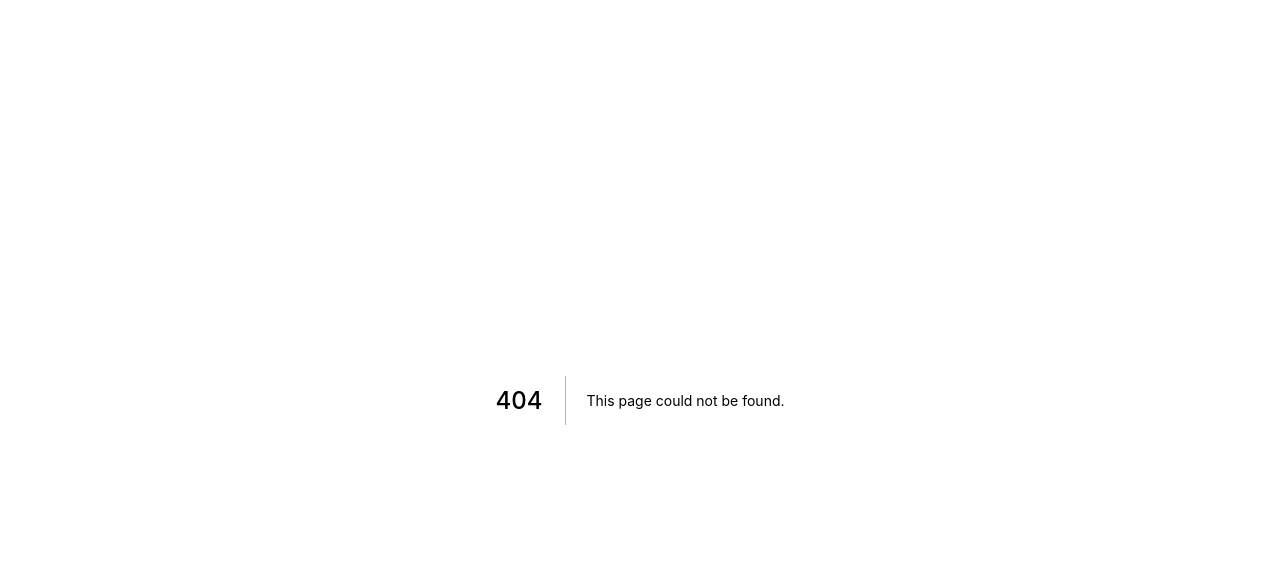
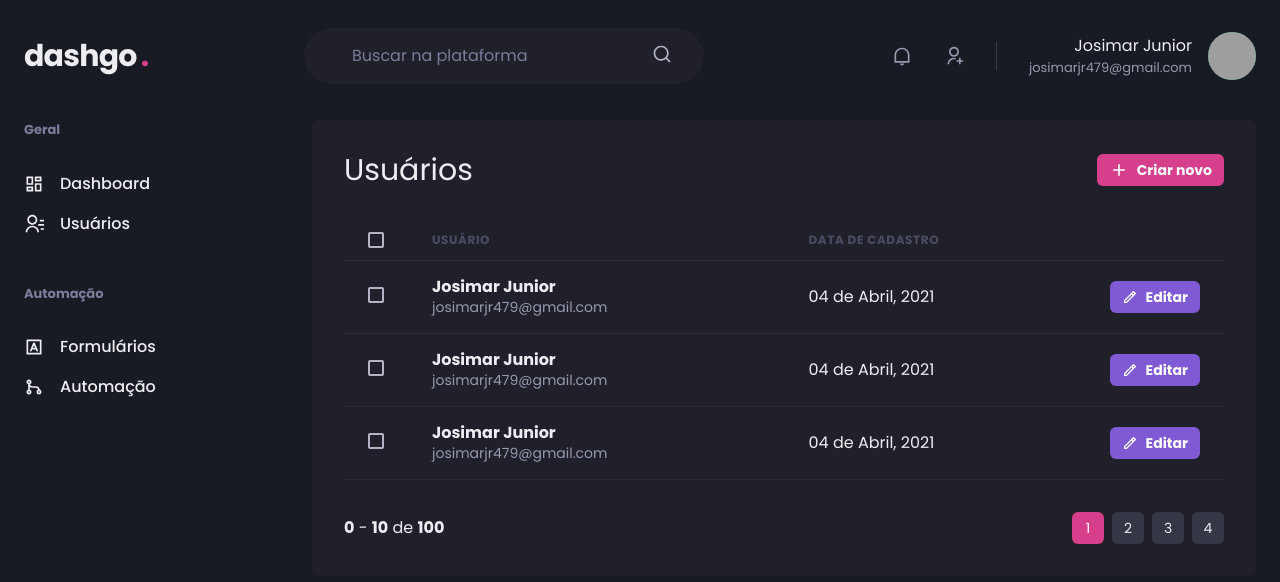
Before and after one commit to sergiogomes/dynamic-research, a Next.js app: page /users in a window 1280 px wide. Before the commit this address had no page. Shown: the top 582 px of the page. Built offline with nearby package versions, Linux system fonts and the light colour scheme; grey boxes are pictures that could not be loaded.

Commit message:
feat: :sparkles: Criando página de listagem de usuarios

```diff
--- /dev/null
+++ b/src/pages/users/index.tsx
@@ -0,0 +1,152 @@
+import { Box, Flex, Heading, Button, Icon, Table, Thead, Tr, Th, Checkbox, Tbody, Td, Text } from '@chakra-ui/react';
+import { RiAddLine, RiPencilLine } from 'react-icons/ri';
+import { Header } from '../../components/Header';
+import { Pagination } from '../../components/Pagination';
+import { Sidebar } from '../../components/Sidebar';
+
+export default function ListUser() {
+  return (
+    <Box>
+      <Header />
+
+      <Flex
+        width="100%"
+        marginY="6"
+        maxWidth={1480}
+        marginX="auto"
+        paddingX="6"
+      >
+        <Sidebar />
+
+        <Box
+          flex="1"
+          borderRadius={8}
+          backgroundColor="gray.800"
+          padding="8"
+        >
+          <Flex
+            marginBottom="8"
+            justifyContent="space-between"
+            alignItems="center"
+          >
+            <Heading size="lg" fontWeight="normal">
+              Usuários
+            </Heading>
+
+            <Button
+              as="a"
+              size="sm"
+              fontSize="sm"
+              colorScheme="pink"
+              leftIcon={<Icon as={RiAddLine} fontSize="20" />}
+            >
+              Criar novo
+            </Button>
+          </Flex>
+
+          <Table colorScheme="whiteAlpha">
+            <Thead>
+              <Tr>
+                <Th
+                  paddingX="6"
+                  color="gray.300"
+                  width="8"
+                >
+                  <Checkbox colorScheme="pink" />
+                </Th>
+                <Th>Usuário</Th>
+                <Th>Data de cadastro</Th>
+                <Th width="8"></Th>
+              </Tr>
+            </Thead>
+            <Tbody>
+              <Tr>
+                <Td paddingX="6">
+                  <Checkbox colorScheme="pink" />
+                </Td>
+                <Td>
+                  <Box>
+                    <Text fontWeight="bold">Josimar Junior</Text>
+                    <Text fontSize="sm" color="gray.300">
+                      josimarjr479@gmail.com
+                    </Text>
+                  </Box>
+                </Td>
+                <Td>
+                  04 de Abril, 2021
+                </Td>
+                <Td>
+                  <Button
+                    as="a"
+                    size="sm"
+                    fontSize="sm"
+                    colorScheme="purple"
+                    leftIcon={<Icon as={RiPencilLine} fontSize="16" />}
+                  >
+                    Editar
+                  </Button>
+                </Td>
+              </Tr>
+              <Tr>
+                <Td paddingX="6">
+                  <Checkbox colorScheme="pink" />
+                </Td>
+                <Td>
+                  <Box>
+                    <Text fontWeight="bold">Josimar Junior</Text>
+                    <Text fontSize="sm" color="gray.300">
+                      josimarjr479@gmail.com
+                    </Text>
+                  </Box>
+                </Td>
+                <Td>
+                  04 de Abril, 2021
+                </Td>
+                <Td>
+                  <Button
+                    as="a"
+                    size="sm"
+                    fontSize="sm"
+                    colorScheme="purple"
+                    leftIcon={<Icon as={RiPencilLine} fontSize="16" />}
+                  >
+                    Editar
+                  </Button>
+                </Td>
+              </Tr>
+              <Tr>
+                <Td paddingX="6">
+                  <Checkbox colorScheme="pink" />
+                </Td>
+                <Td>
+                  <Box>
+                    <Text fontWeight="bold">Josimar Junior</Text>
+                    <Text fontSize="sm" color="gray.300">
+                      josimarjr479@gmail.com
+                    </Text>
+                  </Box>
+                </Td>
+                <Td>
+                  04 de Abril, 2021
+                </Td>
+                <Td>
+                  <Button
+                    as="a"
+                    size="sm"
+                    fontSize="sm"
+                    colorScheme="purple"
+                    leftIcon={<Icon as={RiPencilLine} fontSize="16" />}
+                  >
+                    Editar
+                  </Button>
+                </Td>
+              </Tr>
+            </Tbody>
+          </Table>
+
+          <Pagination />
+        </Box>
+      </Flex>
+    </Box>
+  );
+}
```
